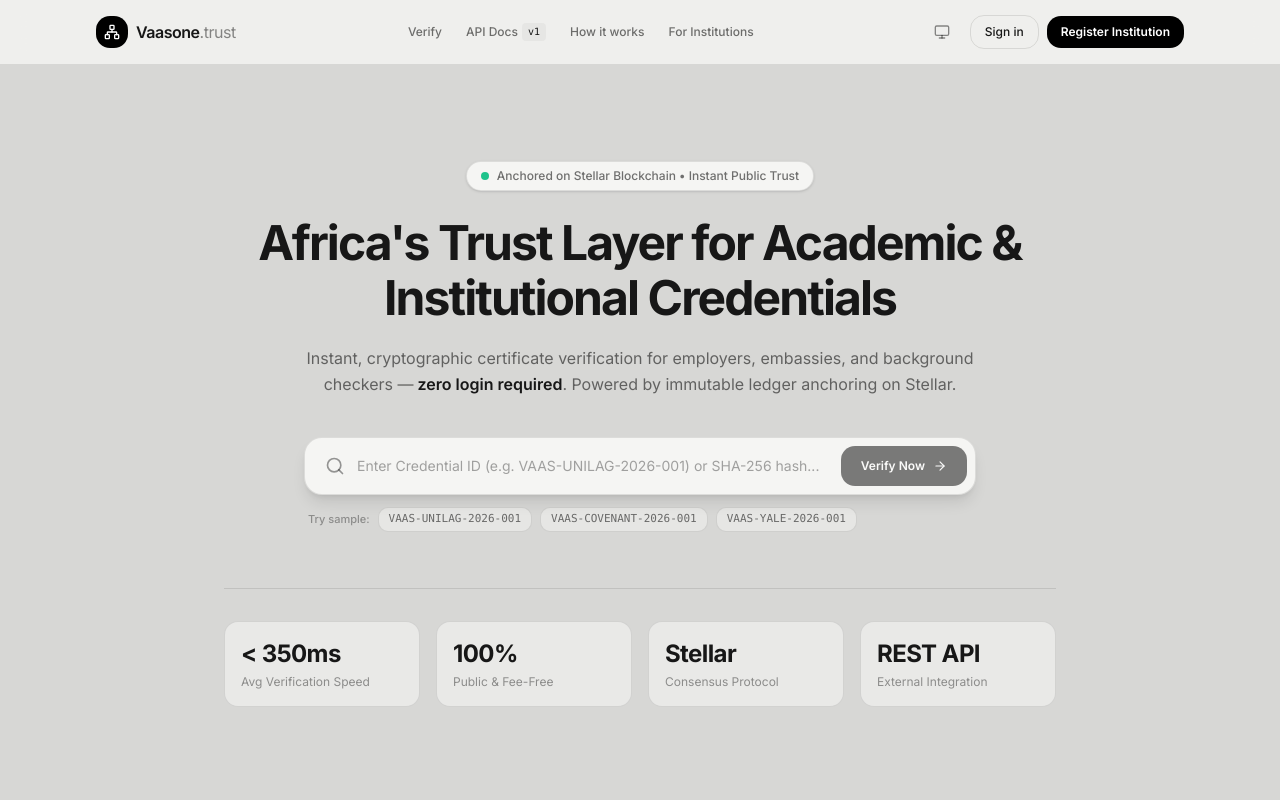
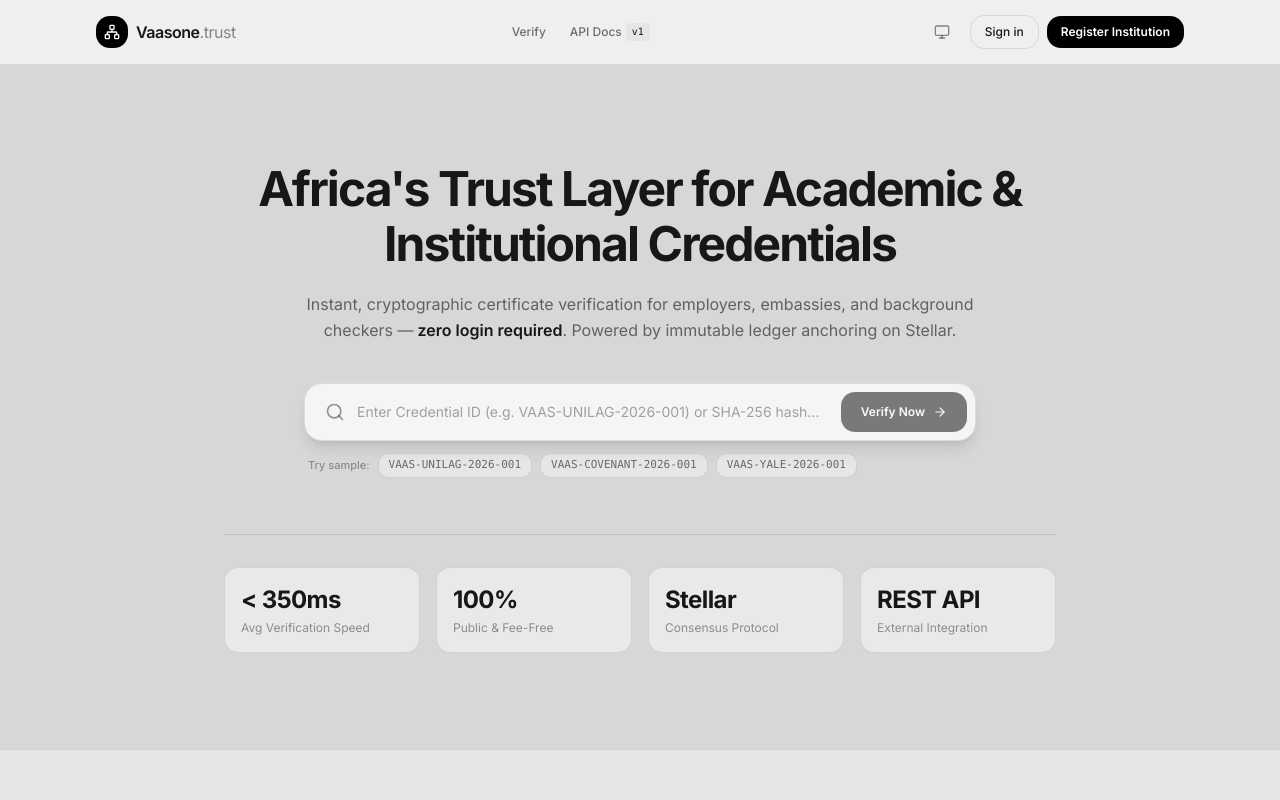
Before and after one commit to OckiyaCliff/vaasone-system, a Next.js app: page / in a window 1280 px wide. Shown: the top 800 px of the page. Built offline with nearby package versions, Linux system fonts and the light colour scheme; no server answers.

Commit message:
header tweak

```diff
--- a/app/page.tsx
+++ b/app/page.tsx
@@ -44,12 +44,6 @@ export default async function HomePage() {
               API Docs
               <span className="rounded bg-v-raised px-1.5 py-0.5 text-[10px] font-mono text-v-text">v1</span>
             </Link>
-            <Link href="#features" className="hover:text-v-text transition-colors">
-              How it works
-            </Link>
-            <Link href="#institutions" className="hover:text-v-text transition-colors">
-              For Institutions
-            </Link>
           </nav>
 
           <div className="flex items-center gap-3">
@@ -86,10 +80,7 @@ export default async function HomePage() {
       <main className="flex-1">
         <section id="verify" className="relative px-5 py-16 sm:py-24 sm:px-8 text-center max-w-4xl mx-auto">
           {/* Tag badge */}
-          <div className="inline-flex items-center gap-2 rounded-full border border-v-border bg-v-surface px-3.5 py-1.5 text-xs font-medium text-v-secondary mb-6 shadow-sm">
-            <span className="size-2 rounded-full bg-emerald-500 animate-pulse" />
-            Anchored on Stellar Blockchain • Instant Public Trust
-          </div>
+
 
           <h1 className="text-3xl sm:text-5xl font-extrabold tracking-[-0.04em] text-v-text leading-[1.15] max-w-3xl mx-auto">
             Africa&apos;s Trust Layer for Academic &amp; Institutional Credentials
@@ -257,7 +248,7 @@ export default async function HomePage() {
                 </div>
                 <div className="text-v-muted-text pt-2"># Response (200 OK)</div>
                 <pre className="text-[11px] text-v-secondary leading-tight">
-{`{
+                  {`{
   "outcome": "valid",
   "blockchain_verified": true,
   "credential": {
```
